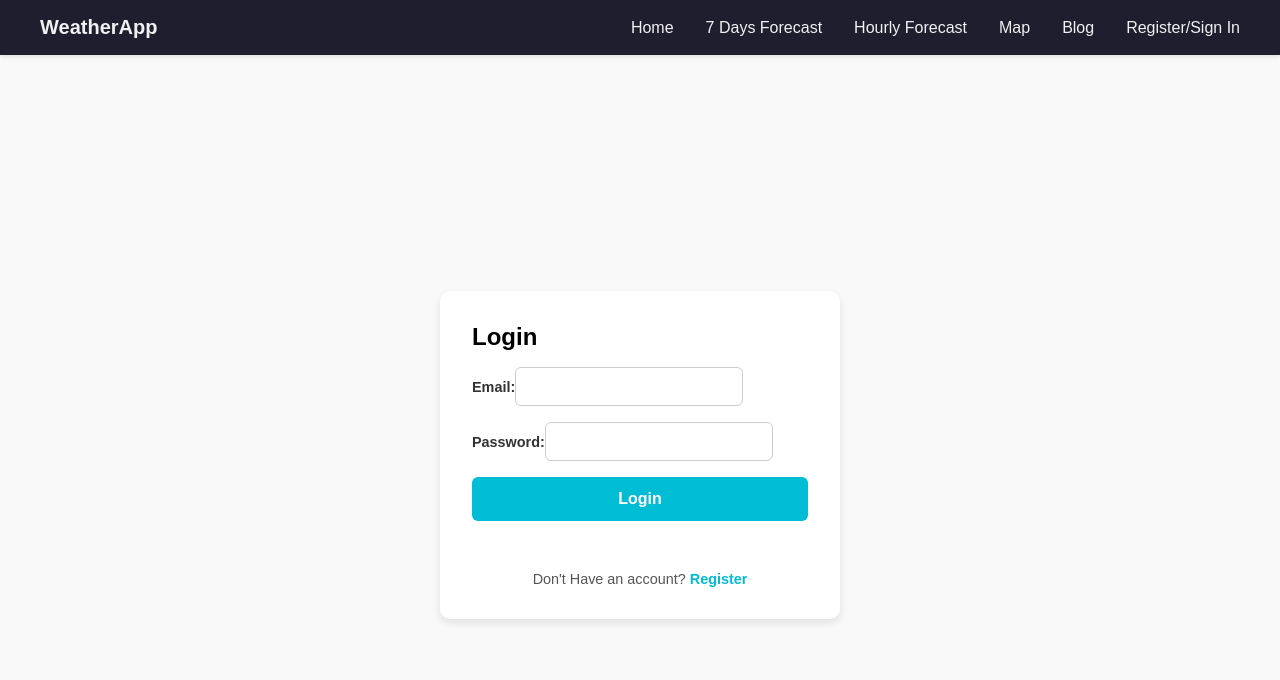
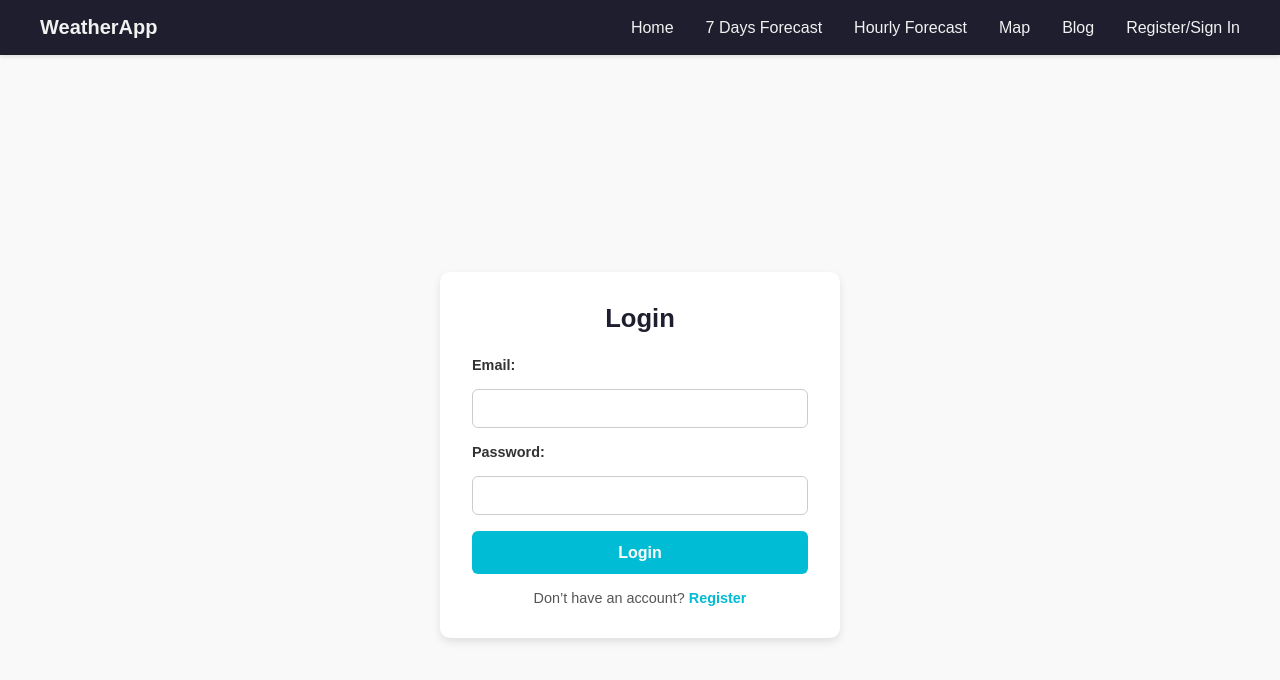
Before and after one commit to gkarm/weatherplus, a React (Vite) app: page /login in a window 1280 px wide. Shown: the top 680 px of the page. Built offline with nearby package versions, Linux system fonts and the light colour scheme; no server answers.

Commit message:
update of the login

```diff
--- a/src/pages/LoginForm.jsx
+++ b/src/pages/LoginForm.jsx
@@ -1,51 +1,53 @@
-import React, {useEffect, useState} from 'react';
-import '../Components/style.css';
-import {Link} from "react-router-dom";
-import {auth} from '../Components/firebase.jsx';
-import {signInWithEmailAndPassword } from 'firebase/auth'
-import {useNavigate} from 'react-router-dom'
-
-
+import { useState } from "react";
+import "../Components/style.css";
+import { Link } from "react-router-dom";
+import { auth } from "/firebase.js";
+import { signInWithEmailAndPassword } from "firebase/auth";
+import { useNavigate } from "react-router-dom";
 
 const LoginForm = () => {
-    const [email, setEmail] = useState('');
-    const [password, setPassword] = useState('');
+    const [email, setEmail] = useState("");
+    const [password, setPassword] = useState("");
     const navigate = useNavigate();
 
+    const handleSubmit = async (e) => {
+        e.preventDefault();
+        try {
+            await signInWithEmailAndPassword(auth, email, password);
+            navigate("/WeatherPlusAPP");
+            console.log("Login successfully");
+        } catch (err) {
+            console.error("Login failed:", err);
+        }
+    };
+    return (
+        <main className="signup-container">
+            <form className="signup-form" onSubmit={handleSubmit}>
+                <h1>Login</h1>
 
+                <label htmlFor="email">Email:</label>
+                <input
+                    type="email"
+                    id="email"
+                    onChange={(e) => setEmail(e.target.value)}
+                    required
+                />
 
-    const handleSubmit = async (e) => {
-        e.preventDefault()
-        try {
-            await signInWithEmailAndPassword(auth, email, password)
-            navigate("/WeatherPlusAPP")
-            console.log("Login successfully");
+                <label htmlFor="password">Password:</label>
+                <input
+                    type="password"
+                    id="password"
+                    onChange={(e) => setPassword(e.target.value)}
+                    required
+                />
 
+                <button type="submit">Login</button>
 
-        } catch (err) {
-            console.log(err)
-        }
-
-
-    };
-
-
-    return (
-        <div className='signup-container'>
-            <form className='signup-form' onSubmit={handleSubmit}>
-                <h2>Login</h2>
-                <label htmlFor="email">
-                    Email:
-                    <input type="text" onChange={(e) =>setEmail(e.target.value)}/>
-                </label>
-                <label htmlFor="password">
-                    Password:
-                    <input type="password" onChange={(e) =>setPassword(e.target.value)}/>
-                </label>
-                <button type='submit'>Login</button> <br/>
-                <p>Don't Have an account? <Link to="/signup">Register</Link></p>
+                <p>
+                    Don’t have an account? <Link to="/signup">Register</Link>
+                </p>
             </form>
-        </div>
+        </main>
     );
 };
 
```
